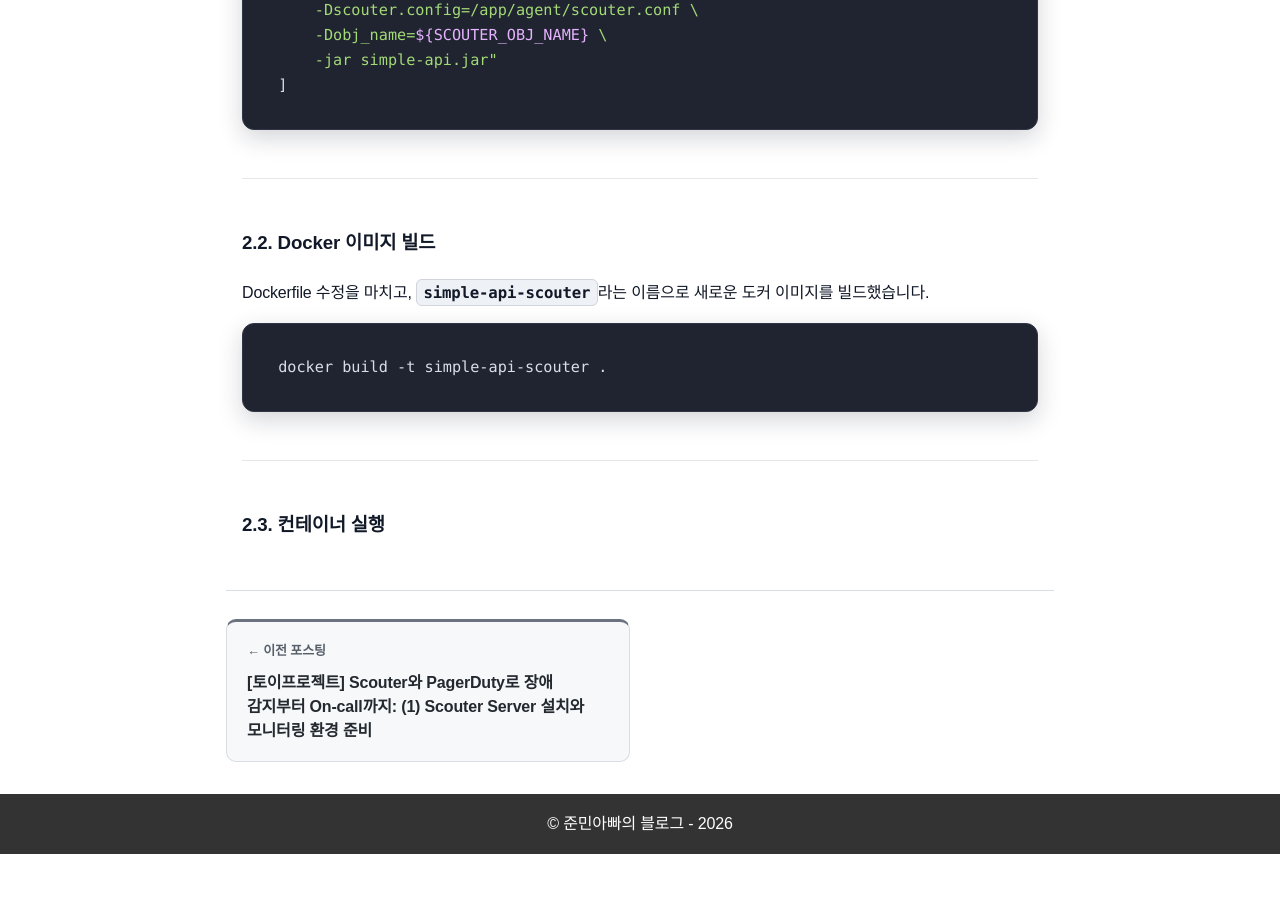
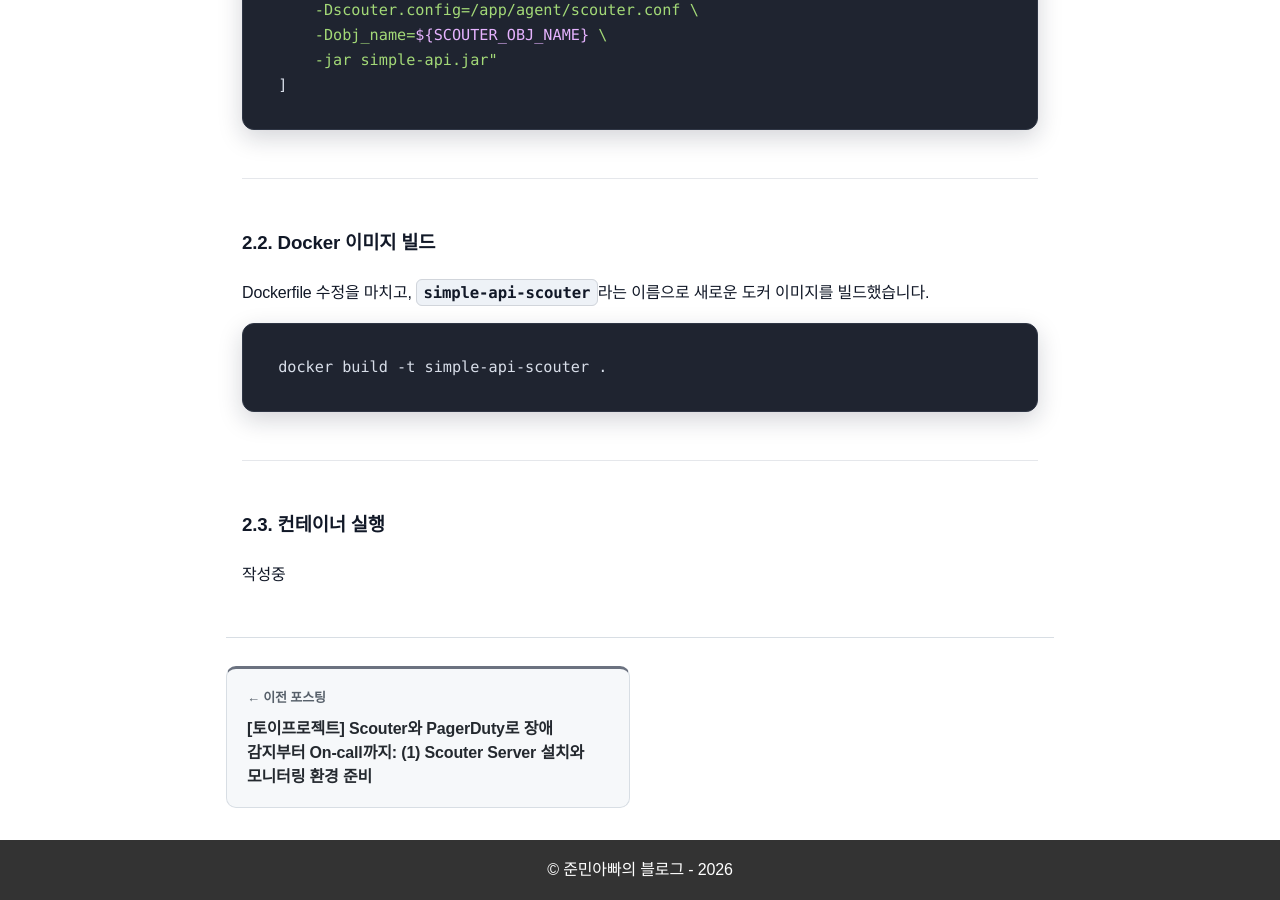
Before and after one commit to sanghoon-lee/sanghoon-lee.github.io, a Jekyll site: the page built from _posts/2026-07-27-paygerduty2.md, in a window 1280 px wide and 900 px high, scrolled down 5455 px. Built offline with Jekyll 4.4.1, drawn with Linux system fonts in a browser that asks for light colours; nearby versions of some CDN libraries; comment, search, counter and statistics services are not loaded; before the commit the page ends 6309 px from its top, so only the background shows below that.

Commit message:
on-call 자동화 시리즈 2편 포스팅중

```diff
--- a/_posts/2026-07-27-paygerduty2.md
+++ b/_posts/2026-07-27-paygerduty2.md
@@ -166,3 +166,5 @@ docker build -t simple-api-scouter .
 ---
 
 ### 2.3. 컨테이너 실행
+
+작성중
```
